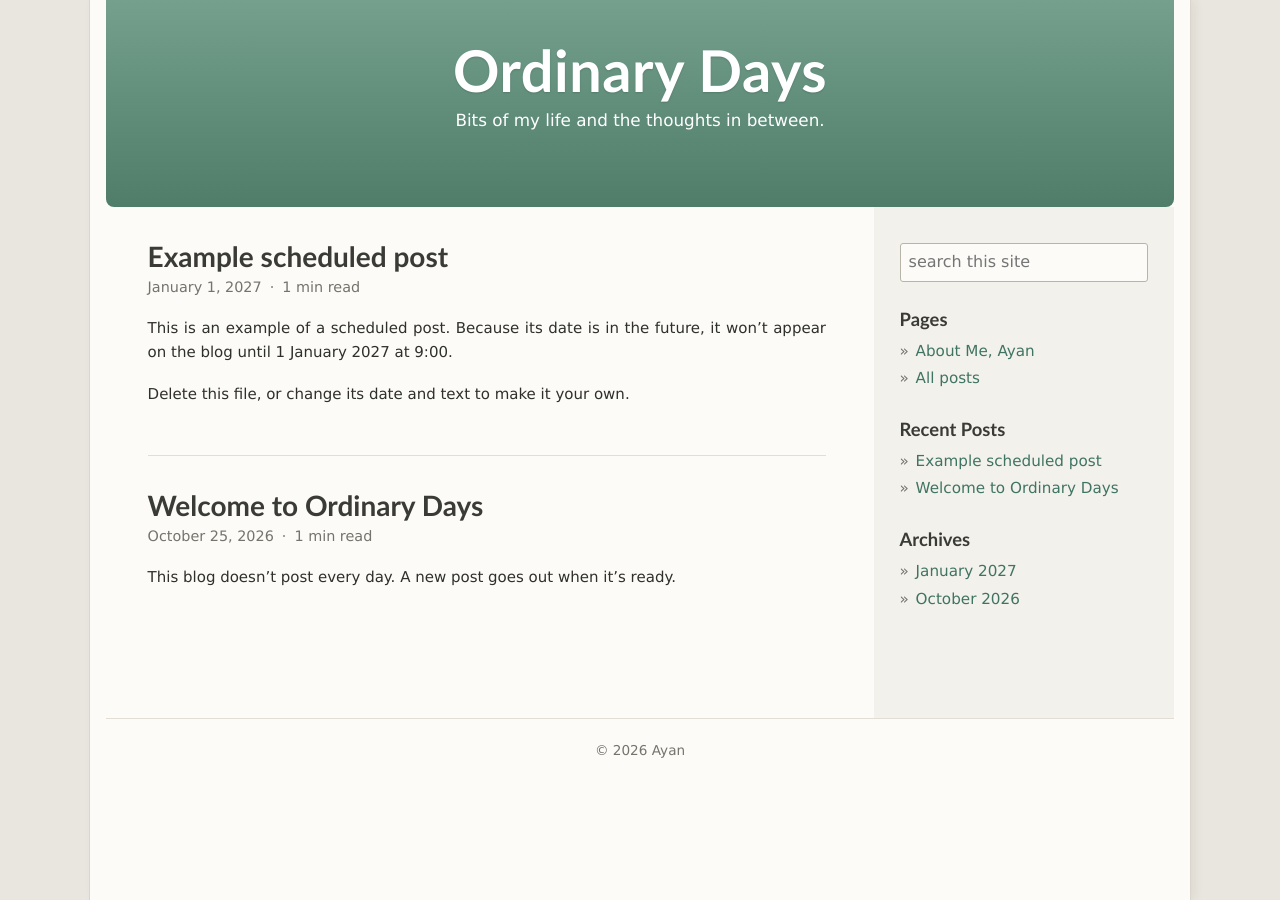
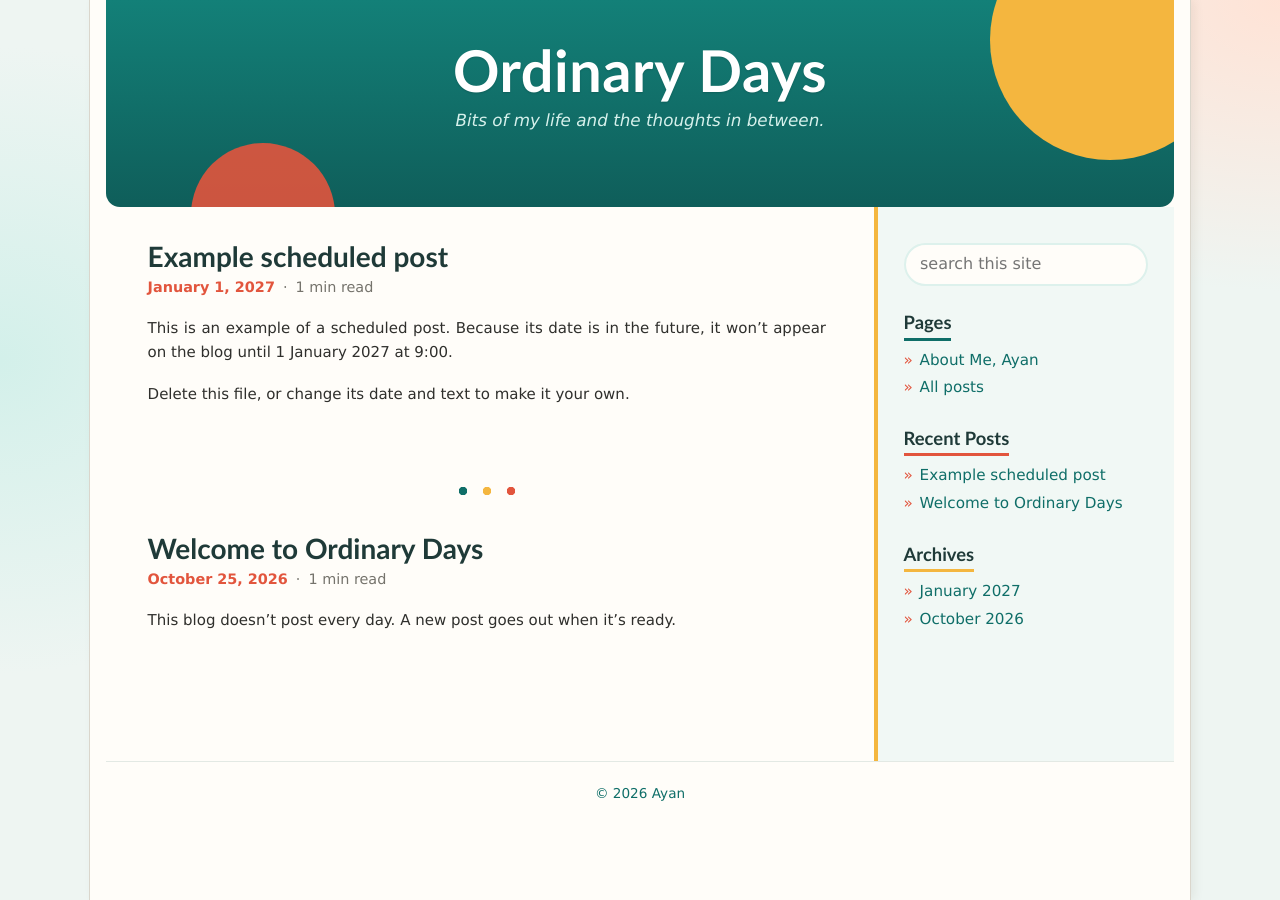
Before and after one commit to ayankumardas2002/Blog, a Jekyll site: the page built from index.html, in a window 1280 px wide. Built offline with Jekyll 4.4.1, drawn with Linux system fonts in a browser that asks for light colours.

Commit message:
Add files via upload

```diff
--- a/assets/style.css
+++ b/assets/style.css
@@ -1,19 +1,24 @@
-/* Classic two-column blog: soft sage banner, posts on the left, sidebar on the right */
+/* Classic two-column blog: colourful teal banner with sun and coral circles, posts left, sidebar right */
 :root {
-  --page-bg: #E9E6DF;
-  --paper: #FCFBF8;
-  --side-bg: #F3F1EB;
+  --page-bg: #EEF5F2;
+  --paper: #FFFDF9;
+  --side-bg: #F1F8F5;
   --fg: #2F2F2C;
   --muted: #75736C;
-  --line: #E2DED5;
-  --link: #3F7464;
-  --link-hover: #2A5246;
-  --banner-top: #74A08D;
-  --banner-bottom: #4F7D6A;
-  --heading: #3A3A36;
+  --line: #E3E9E4;
+  --link: #0F6E68;
+  --link-hover: #D9472F;
+  --banner-top: #138078;
+  --banner-bottom: #0F5E5A;
+  --heading: #1F3A38;
   --display: "Trebuchet MS", "Lucida Grande", "Segoe UI", Verdana, sans-serif;
   --body: Verdana, "Segoe UI", Tahoma, Geneva, sans-serif;
   --mono: Consolas, "Courier New", monospace;
+  --sun: #F4B63F;
+  --coral: #E2553D;
+  --coral-soft: #FDE8E2;
+  --sun-soft: #FDF1D6;
+  --teal-soft: #DDF1EC;
   color-scheme: light;
 }
 
@@ -148,3 +153,68 @@ footer {
   .banner { padding: 2rem 1rem 2.75rem; }
   .prose { text-align: left; }
 }
+
+/* ---------- Colour layer ---------- */
+body {
+  background:
+    radial-gradient(38rem 26rem at 100% 0%, #FFE3D6, transparent 70%),
+    radial-gradient(34rem 28rem at 0% 40%, #D3F0EA, transparent 70%),
+    var(--page-bg);
+  background-attachment: fixed;
+}
+
+/* Banner with a sun and a coral circle */
+.banner { position: relative; overflow: hidden; isolation: isolate; border-radius: 0 0 14px 14px; }
+.banner::before {
+  content: ""; position: absolute; z-index: -1;
+  width: 15rem; height: 15rem; right: -3.5rem; top: -5rem;
+  border-radius: 50%; background: var(--sun);
+}
+.banner::after {
+  content: ""; position: absolute; z-index: -1;
+  width: 9rem; height: 9rem; left: 8%; bottom: -5rem;
+  border-radius: 50%; background: var(--coral); opacity: .9;
+}
+.tagline { color: #D7F1EC; font-style: italic; }
+
+/* Posts */
+.post-head h1 a:hover { color: var(--coral); }
+.meta time { color: var(--coral); font-weight: 600; }
+.post { border-bottom: 0; position: relative; }
+.post + .post::before, .older::before {
+  content: ""; display: block; height: 8px; margin: 0 auto 2.25rem; width: 64px;
+  background:
+    radial-gradient(circle at 8px 4px, var(--link) 4px, transparent 4.5px),
+    radial-gradient(circle at 32px 4px, var(--sun) 4px, transparent 4.5px),
+    radial-gradient(circle at 56px 4px, var(--coral) 4px, transparent 4.5px);
+}
+.prose strong { color: var(--coral); }
+.prose h2 { color: var(--link); }
+.prose blockquote { border-left-color: var(--sun); background: var(--sun-soft); padding: .6rem 1rem; border-radius: 0 6px 6px 0; color: #5A4B2A; }
+.prose blockquote p:last-child { margin-bottom: 0; }
+.prose code { background: var(--coral-soft); }
+.cover-img { border-radius: 10px; }
+.pager a { background: var(--teal-soft); padding: .4rem .8rem; border-radius: 999px; }
+.pager a:hover { background: var(--coral-soft); text-decoration: none; }
+
+/* Sidebar */
+.sidebar { border-left: 4px solid var(--sun); }
+.sidebar h3 { display: inline-block; padding-bottom: .15rem; border-bottom: 3px solid var(--link); }
+.sidebar section:nth-of-type(2) h3 { border-bottom-color: var(--coral); }
+.sidebar section:nth-of-type(3) h3 { border-bottom-color: var(--sun); }
+.sidebar li::before { color: var(--coral); }
+.search input { border: 2px solid var(--teal-soft); border-radius: 999px; padding: .4rem .9rem; }
+.search input:focus { outline: none; border-color: var(--link); }
+
+/* All posts page */
+.month h2 { color: var(--link); }
+.day { color: var(--coral); }
+
+.btn { background: var(--coral); }
+footer { color: var(--link); }
+
+@media (max-width: 820px) {
+  .sidebar { border-left: 0; border-top: 4px solid var(--sun); }
+  .banner::before { width: 6.5rem; height: 6.5rem; right: -3rem; top: -3.5rem; }
+  .banner::after { width: 6rem; height: 6rem; left: -1.5rem; bottom: -3.5rem; }
+}
```
Also changed, not shown: assets/favicon.svg.
